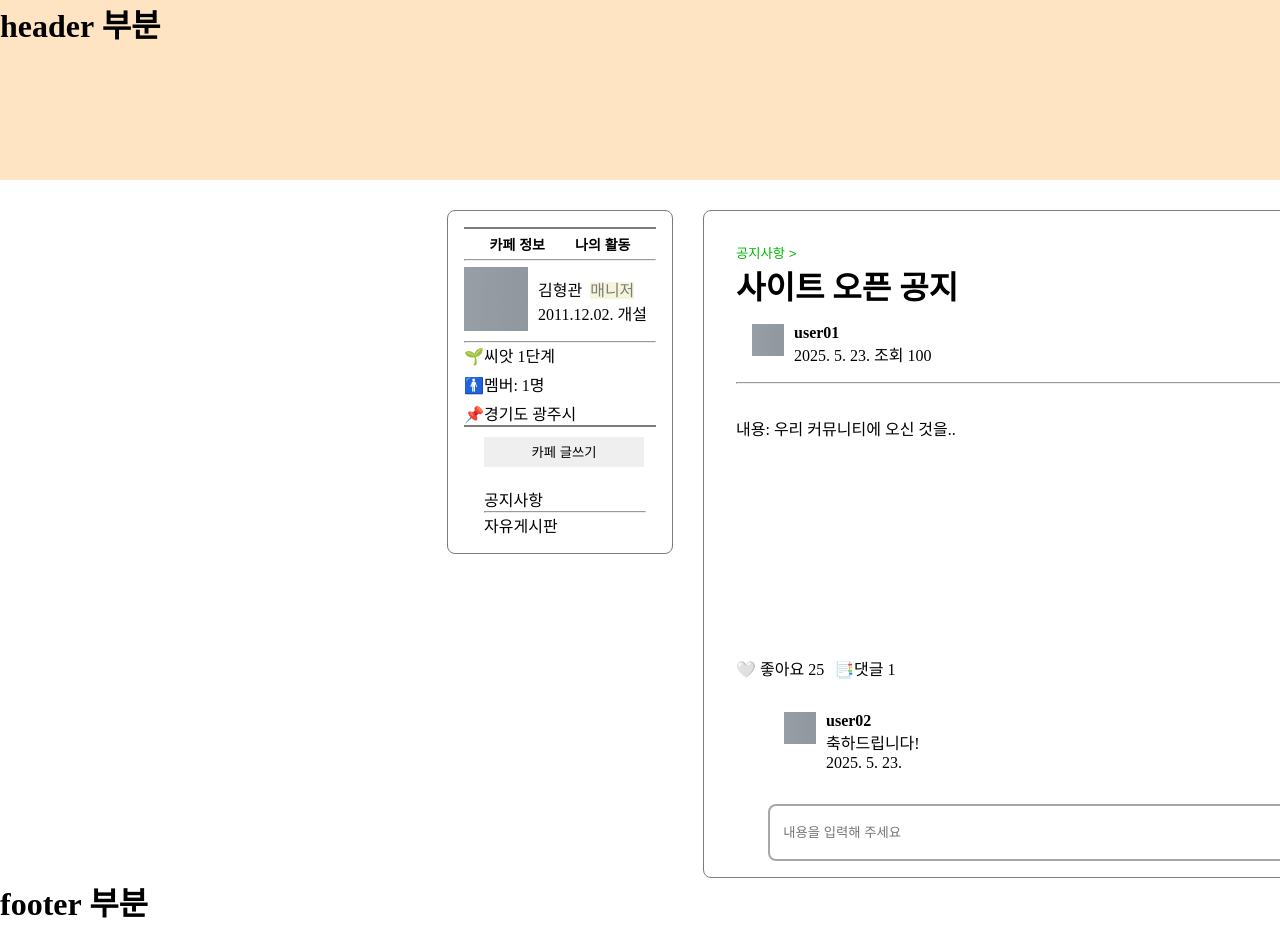
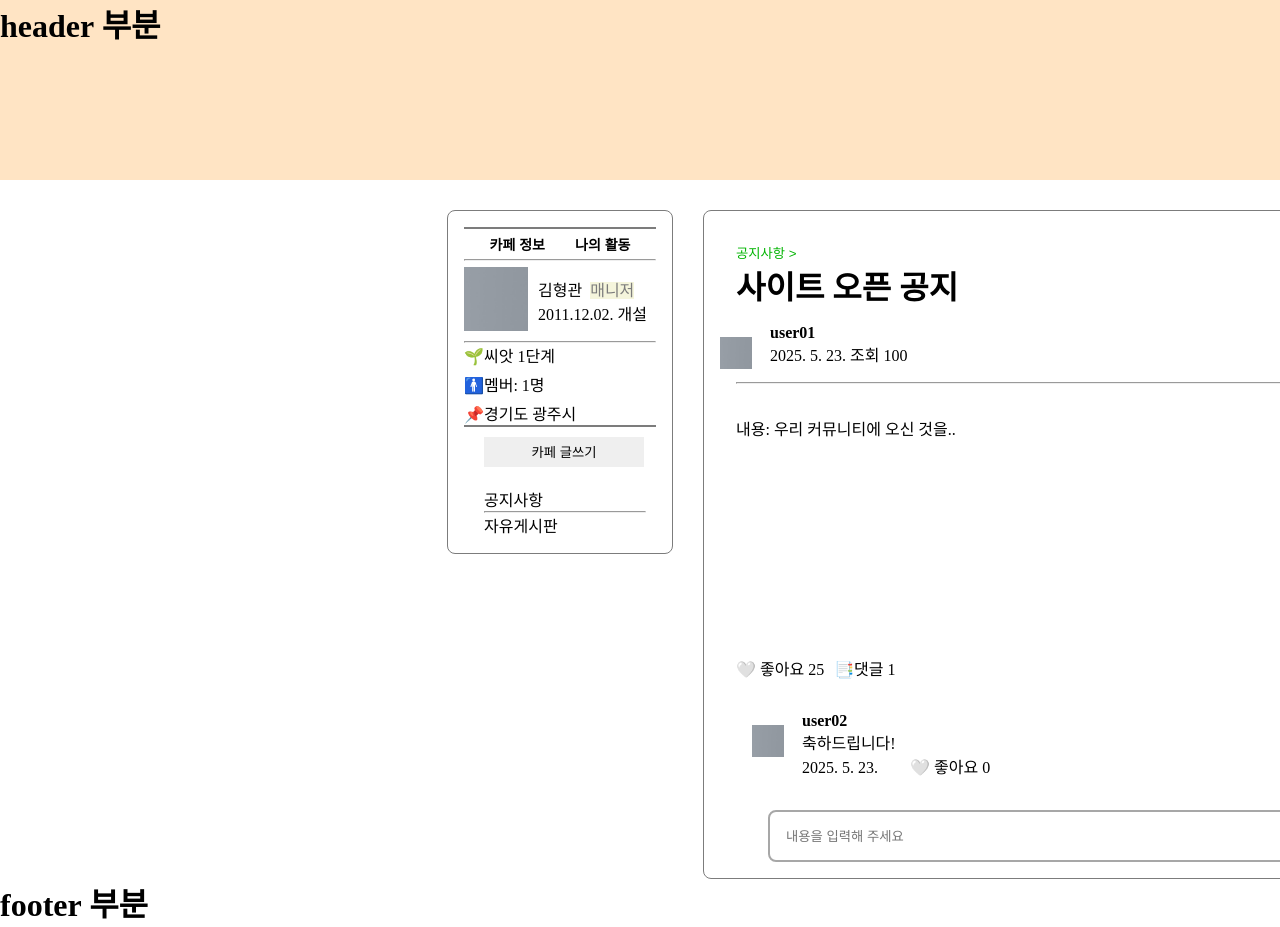
Before and after one commit to cooky122/MiniProject, a React (Vite) app: page /postview/1 in a window 1280 px wide. Shown: the top 927 px of the page. Built offline with nearby package versions, Linux system fonts and the light colour scheme.

Commit message:
2025_05_26_0130

```diff
--- a/src/App.css
+++ b/src/App.css
@@ -42,7 +42,7 @@ th,td{
 	height: 10%;
 	border: 1px solid #7c7c7c;
 	border-radius: 8px;
-	padding: 1em 1em;
+	padding: 1rem 1rem;
 }
 
 .wrap{
--- a/src/Css/Comment/Comment.css
+++ b/src/Css/Comment/Comment.css
@@ -1,21 +1,22 @@
 .commentView{
-  margin-top: 1em;
+  margin-top: 1rem;
 }
 .createCommentBox{
   border: 2px solid rgb(167, 167, 167);
   border-radius: 8px;
   width: 80%;
-  max-width: 90%;
-  margin: 1em 4em;
+  max-width: 100%;
+  margin: 1rem 4rem;
 }
 .createComment{
   border: none;
   width: 80%;
-  min-height: 2em;
-  margin: 1em;
+  min-height: 1rem;
+  margin: 1rem 0;
+  margin-left: 1rem;
 }
 .comment{
-  margin-left: 2em;
+  margin-left: 2rem;
 }
 .submitBtn{
   width: 15%;
--- a/src/Css/Main.css
+++ /dev/null
@@ -1,4 +0,0 @@
-.main{
-	width: 40%;
-	height: 20%;
-}
--- a/src/Css/Post/PostView.css
+++ b/src/Css/Post/PostView.css
@@ -1,8 +1,8 @@
 .postContent{
-  margin-top: 2em;
+  margin-top: 2rem;
 }
 .con{
-  min-height: 15em;
+  min-height: 15rem;
 }
 .boardBtn{
   color: rgb(0, 180, 0);
@@ -17,18 +17,18 @@
   text-align: left;
 }
 .contentView .con{
-  margin-left: 2em;
+  margin-left: 2rem;
 }
 .postWrapper > hr{
-  margin-left: 2em;
-  margin-right: 2em;
+  margin-left: 2rem;
+  margin-right: 2rem;
 }
 .postInfo{
   display: flex;
   gap: 10px;
 }
 .commentHeart{
-  margin-left: 2em;
+  margin-left: 2rem;
 }
 .commentHeart:hover{
   cursor: pointer;
--- a/src/Css/Post/titleView.css
+++ b/src/Css/Post/titleView.css
@@ -1,8 +1,8 @@
 .titleView{
-    margin-top: 2em;
+    margin-top: 2rem;
 }
 .postTitle{
-  padding-left: 2em;
+  padding-left: 2rem;
 }
 .ViewCopy{
   margin-left: auto;
@@ -11,8 +11,8 @@
 .ViewCopy > button{
   border: none;
   background-color: white;
-  padding-right: 1em;
-  padding-bottom: 1em ;
+  padding-right: 1rem;
+  padding-bottom: 1rem ;
 }
 .ViewCopy > button:hover{
   cursor: pointer;
--- a/src/Css/Profile/Profile.css
+++ b/src/Css/Profile/Profile.css
@@ -4,7 +4,7 @@
 .profileInfo{
     display: flex;
     flex-direction: column;
-    gap: 0.3em;
+    gap: 0.3rem;
 }
 .tabBtn {
     display: flex;
@@ -37,7 +37,7 @@
 }
 
 .profileText{
-    margin: 1em 0;
+    margin: 1rem 0;
 }
 
 .name{
@@ -47,5 +47,5 @@
 .grade{
     background-color: beige;
     color: #7c7c7c;
-    margin-left: 0.5em;
+    margin-left: 0.5rem;
 }
--- a/src/Css/Profile/minProfile.css
+++ b/src/Css/Profile/minProfile.css
@@ -1,14 +1,13 @@
 .minProfile{
   display: flex;
   gap: 10px;
-  padding-left: 2em;
-  padding-right: 1em;
+  margin: 0 1rem;
 }
 .minImg{
   width: 32px;
   height: 32px;
-  padding-top: 1em;
-  padding-left: 1em;
+  margin-top:1.8rem;
+  margin-right: 0.5rem;
 }
 .userID{
   font-weight: bold;
--- a/src/components/PostView/CommentView.jsx
+++ b/src/components/PostView/CommentView.jsx
@@ -1,7 +1,19 @@
+import { useState } from 'react';
 import defaultImg from '../../assets/tmp.png'
 import DateFormat from '../DateFormat';
 
 const CommentView = ({comment, post}) =>{
+    const [liked,setLike] = useState(false);
+    const [likeCount,setCount] = useState(comment.like_count || 0);
+
+    const clickHeart = () =>{
+      if(!liked){
+        setCount(count => count + 1);
+      } else {
+        setCount(count => count - 1);
+      }
+      setLike(onClick => !onClick);
+    }
   return(
     <div>
       {comment.map((comment) => (
@@ -12,7 +24,12 @@ const CommentView = ({comment, post}) =>{
               <span className='profileText'>
                 <p className='userID'>{comment.mem_id} {post.mem_id === comment.mem_id ? " 작성자" : ""}</p>
                 <span className='contentView'>{comment.content}</span>
-                <p className='Date'><DateFormat date={comment.create_time}/> </p>
+                <p className='Date'><DateFormat date={comment.create_time}/>
+                  <span onClick={clickHeart} className="commentHeart">
+                    {liked ? '❤️' : '🤍'} 좋아요 {likeCount}
+                  </span>
+                </p>
+
               </span>
             </div>
           </div>
```
